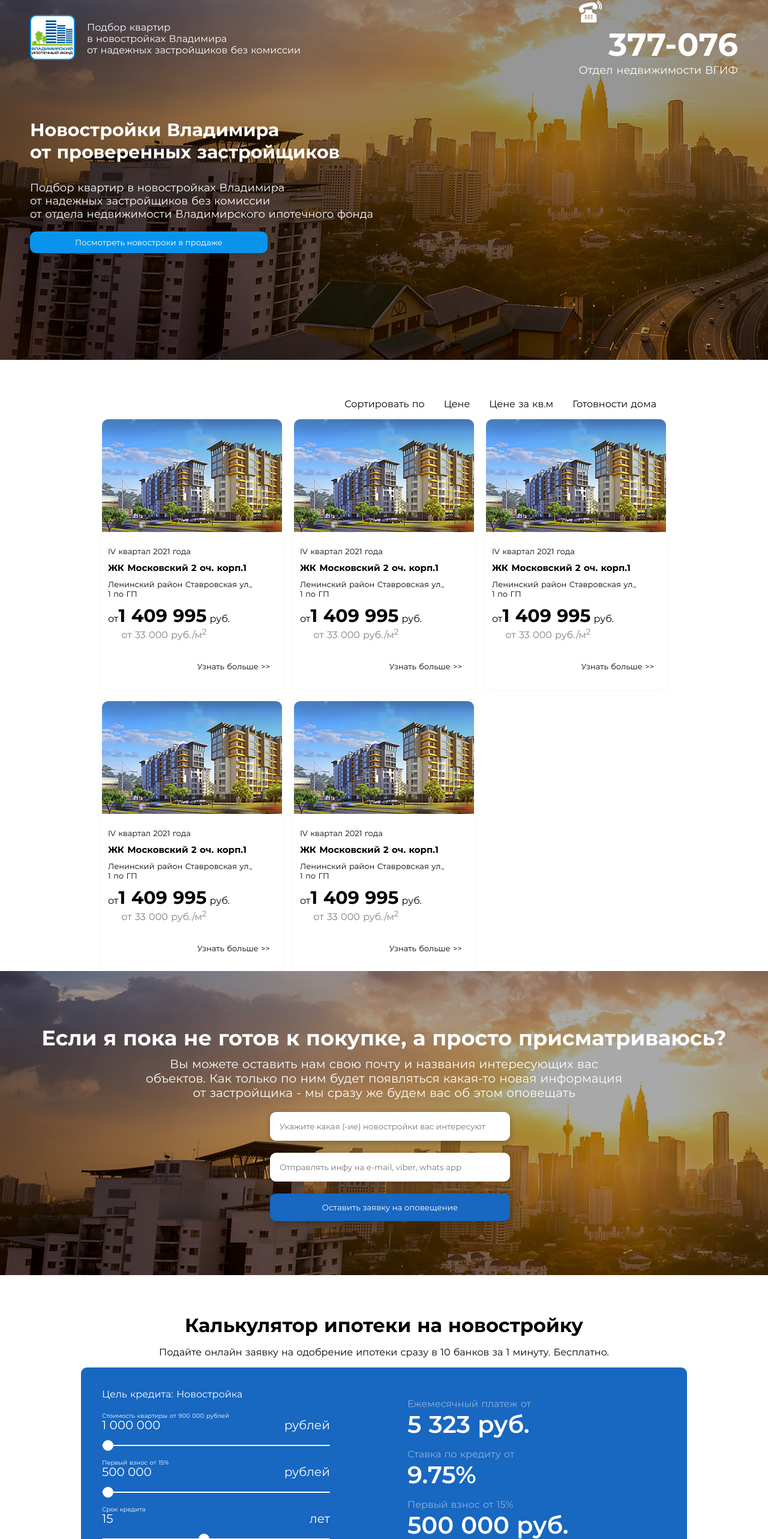
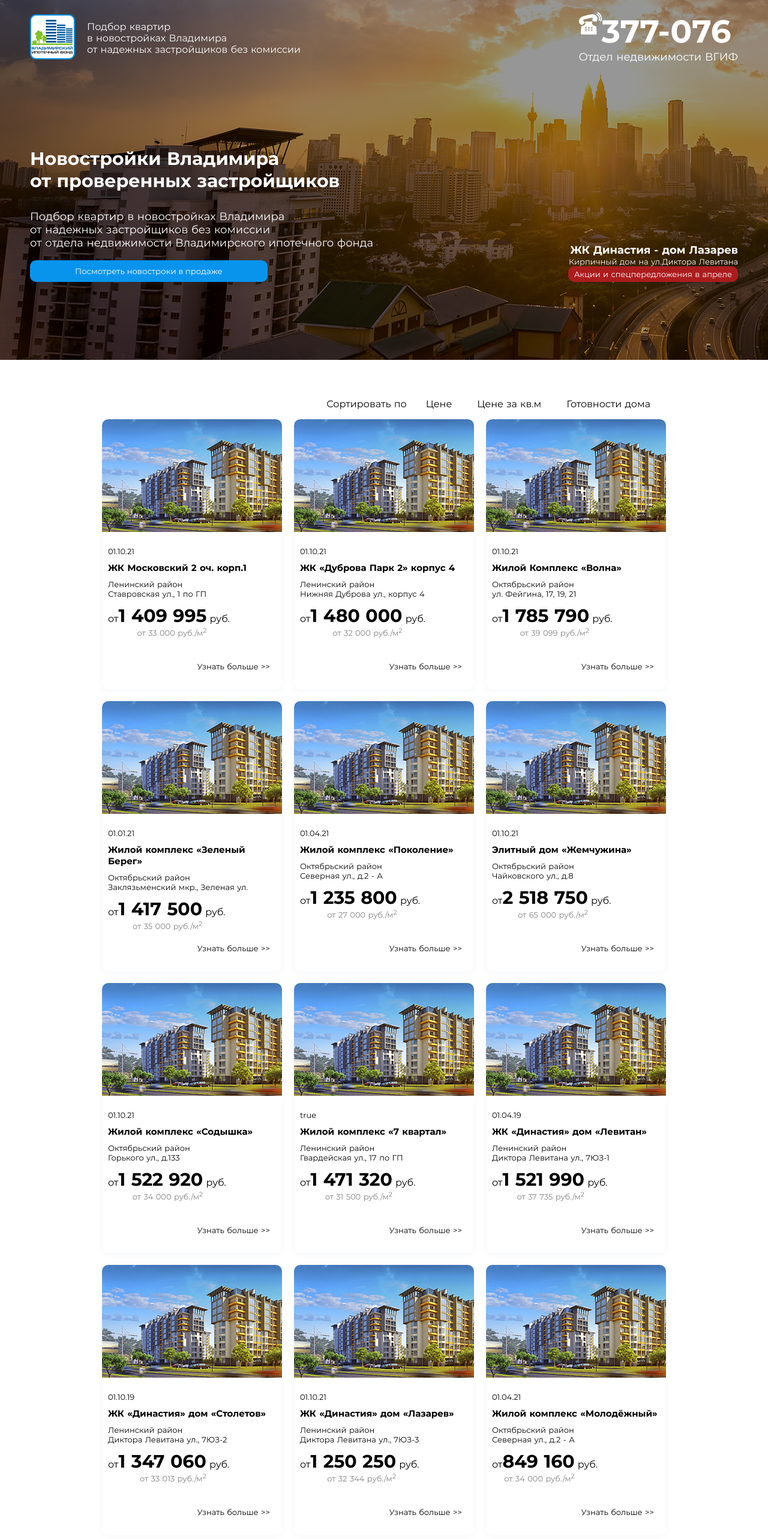
Before and after one commit to Naymi/catalogNuxt, a Nuxt app: page /catalog in a window 1280 px wide. Shown: the top 2566 px of the page at 60% size. Built offline with nearby package versions, Linux system fonts and the light colour scheme.

Commit message:
Ну тип json с жк на месте и сортировка есть

```diff
--- /dev/null
+++ b/assets/api/shks.json
@@ -0,0 +1,149 @@
+[
+ {
+  "sell": "01.10.21",
+  "name": "ЖК Московский 2 оч. корп.1",
+  "address": "Ленинский район<br> Ставровская ул., 1 по ГП",
+  "cost": 1409995,
+  "price": 33000
+ },
+ {
+  "sell": "01.10.21",
+  "name": "ЖК «Дуброва Парк 2» корпус 4",
+  "address": "Ленинский район<br> Нижняя Дуброва ул., корпус 4",
+  "cost": 1480000,
+  "price": 32000
+ },
+ {
+  "sell": "01.10.21",
+  "name": "Жилой Комплекс «Волна»",
+  "address": "Октябрьский район<br> ул. Фейгина, 17, 19, 21",
+  "cost": 1785790,
+  "price": 39099
+ },
+ {
+  "sell": "01.01.21",
+  "name": "Жилой комплекс «Зеленый Берег»",
+  "address": "Октябрьский район<br> Заклязьменский мкр., Зеленая ул.",
+  "cost": 1417500,
+  "price": 35000
+ },
+ {
+  "sell": "01.04.21",
+  "name": "Жилой комплекс «Поколение»",
+  "address": "Октябрьский район<br> Северная ул., д.2 - А",
+  "cost": 1235800,
+  "price": 27000
+ },
+ {
+  "sell": "01.10.21",
+  "name": "Элитный дом «Жемчужина»",
+  "address": "Октябрьский район<br> Чайковского ул., д.8",
+  "cost": 2518750,
+  "price": 65000
+ },
+ {
+  "sell": "01.10.21",
+  "name": "Жилой комплекс «Содышка»",
+  "address": "Октябрьский район<br> Горького ул., д.133",
+  "cost": 1522920,
+  "price": 34000
+ },
+ {
+  "sell": true,
+  "name": "Жилой комплекс «7 квартал»",
+  "address": "Ленинский район<br> Гвардейская ул., 17 по ГП",
+  "cost": 1471320,
+  "price": 31500
+ },
+ {
+  "sell": "01.04.19",
+  "name": "ЖК «Династия» дом «Левитан»",
+  "address": "Ленинский район<br> Диктора Левитана ул., 7ЮЗ-1",
+  "cost": 1521990,
+  "price": 37735
+ },
+ {
+  "sell": "01.10.19",
+  "name": "ЖК «Династия» дом «Столетов»",
+  "address": "Ленинский район<br> Диктора Левитана ул., 7ЮЗ-2",
+  "cost": 1347060,
+  "price": 33013
+ },
+ {
+  "sell": "01.10.21",
+  "name": "ЖК «Династия» дом «Лазарев»",
+  "address": "Ленинский район<br> Диктора Левитана ул., 7ЮЗ-3",
+  "cost": 1250250,
+  "price": 32344
+ },
+ {
+  "sell": "01.04.21",
+  "name": "Жилой комплекс «Молодёжный»",
+  "address": "Октябрьский район<br> Северная ул., д.2 - А",
+  "cost": 849160,
+  "price": 34000
+ },
+ {
+  "sell": "01.10.19",
+  "name": "ЖК «Добросельский-2»",
+  "address": "Фрунзенский район<br> Добросельская ул., д.186 - а",
+  "cost": 1017000,
+  "price": 38995
+ },
+ {
+  "sell": "01.10.22",
+  "name": " Добросельская ул., 186а 2 оч.",
+  "address": "Фрунзенский район<br> Добросельская ул., д.186 - а",
+  "cost": 1165500,
+  "price": 33000
+ },
+ {
+  "sell": "01.10.19",
+  "name": " Добросельская ул., 186а 1 оч.",
+  "address": "Фрунзенский район<br> Добросельская ул., д.186 - а",
+  "cost": 1383200,
+  "price": 34500
+ },
+ {
+  "sell": "01.10.19",
+  "name": "Клубный дом «da Vinci»",
+  "address": "Октябрьский район<br> Сакко и Ванцетти ул., д.26",
+  "cost": 4481250,
+  "price": 75000
+ },
+ {
+  "sell": "01.10.21",
+  "name": "ЖК «Северный» 2 оч. корп.9",
+  "address": "Октябрьский район<br> 1-я Пионерская ул., 82 (9 по ГП)",
+  "cost": 1225500,
+  "price": 43000
+ },
+ {
+  "sell": "01.10.19",
+  "name": "ЖК «Северный» 1 оч. корп.1",
+  "address": "Октябрьский район<br> Фейгина ул., д.1 ГП",
+  "cost": 1242000,
+  "price": 40600
+ },
+ {
+  "sell": "01.04.19",
+  "name": "Дом на 1-ом Толмачевском проезде",
+  "address": "Ленинский район<br> 1-й Толмачевский прд., д.5 - А",
+  "cost": 2004100,
+  "price": 49000
+ },
+ {
+  "sell": true,
+  "name": "Жилой дом на ул. Ломоносова",
+  "address": "Ленинский район<br> Ломоносова ул., 10 А",
+  "cost": 2900000,
+  "price": 65909
+ },
+ {
+  "sell": true,
+  "name": "Жилой дом на ул. Учительская",
+  "address": "Ленинский район<br> Учительская ул., д.7",
+  "cost": 2825000,
+  "price": 45000
+ }
+]
--- a/assets/sass/head.sass
+++ b/assets/sass/head.sass
@@ -4,18 +4,18 @@
   height: 600px
 
   background: url('~static/img/header-back.png')
+  &-head
+    width: 100%
+    padding-top: 20px
   &-logo
     &__description
       margin-left: 20px
   &-content
-    display: flex
-    align-items: center
-
     height: 100%
-    margin-top: 40px
+    margin-top: 10px
     .description
       &-head
-        margin: 1em 0
+        margin-bottom: 1em
       &-content
         margin: 1em 0
   &-btn
--- a/assets/sass/service/_grid.sass
+++ b/assets/sass/service/_grid.sass
@@ -24,3 +24,5 @@
 .align
   &-center
     align-items: center
+  &-end
+    align-items: flex-end
--- a/assets/sass/shks.sass
+++ b/assets/sass/shks.sass
@@ -2,31 +2,40 @@
   margin-top: 3em
   &-sort
     &__item, &__label
+      margin: .5em
       padding: .5em
-      margin: .5em
     &__item
       cursor: pointer
+      user-select: none
   &-content
     display: grid
+
     grid-gap: 20px
     grid-template-columns: repeat(auto-fill, 300px)
 .shk
-  box-shadow: 0 2px 11px 1px rgba(133, 156, 179, 0.07)
+  position: relative
+
+  overflow: hidden
+
+  height: 450px
+
   border-radius: 10px
   background-color: #ffffff
-  position: relative
-  height: 450px
-  overflow: hidden
+  box-shadow: 0 2px 11px 1px rgba(133, 156, 179, 0.07)
+
   perspective: 10000px
   &-price
+    position: absolute
     top: 100%
     right: 0
+
     margin-bottom: 100%
-    position: absolute
+
+    font-size: 13px
   &-ref
     position: absolute
+    right: 20px
     bottom: 20px
-    right: 20px
   &-content
     padding: 10px
     > *
@@ -36,11 +45,13 @@
     &__divider
       width: 40%
       height: 5px
+
       border-radius: 3px
       background-color: #ffffff
     > *
       margin: 15px 0
     &__btn
+      padding: 15px 40px
+
+      border-radius: 10px
       background-color: #0894ed
-      padding: 15px 40px
-      border-radius: 10px
--- a/components/catalog/header.vue
+++ b/components/catalog/header.vue
@@ -1,6 +1,10 @@
 <template lang="pug">
 header.header.color-white
-  .container.box-center
+  .container.box-center.flex.flex-column(
+    style={
+      height: '100%',
+    }
+  )
     .header-head.flex.box-center.align-center.justify-between
       .header-logo.flex.align-center
         .header-logo__img
@@ -10,13 +14,18 @@
           в новостройках Владимира<br>
           от надежных застройщиков без комиссии
       .contacts
-        .wrapper
+        .wrapper.flex
           .contacts-icon
             img(src="/img/phone.svg", alt="")
           .contacts-phone.fz53.bold.text-right 377-076
         .contacts-description.fz18 Отдел недвижимости ВГИФ
-    .header-content
-      .header-description
+    .header-content.flex.space-between.align-center
+      .flex.justify-between(
+        style={
+          width: '100%'
+        }
+      )
+        .header-section
           .description-head.fz30.bold.
             Новостройки Владимира <br>
             от проверенных застройщиков
@@ -25,4 +34,18 @@
             от надежных застройщиков без комиссии <br>
             от отдела недвижимости Владимирского ипотечного фонда
           button.header-btn.color-white Посмотреть новостроки в продаже
+        .header-section.flex.justify-right.flex-column.align-end.justify-right
+          .fz18.bold ЖК Династия - дом Лазарев
+          .fz13 Кирпичный дом на ул.Диктора Левитана
+          a.color-white.fz13(
+            href='//жк-династия33.рф/promo.html'
+            target='blank'
+            style={
+              padding: '5px 10px',
+              background: 'red',
+              boxShadow: '0 3px 8px 1px rgba(46, 41, 42, 0.31)',
+              borderRadius: '10px',
+              backgroundColor: '#ac1c1d'
+            }
+          ) Акции и спецпередложения в апреле
 </template>
--- a/components/catalog/main.vue
+++ b/components/catalog/main.vue
@@ -1,16 +1,25 @@
 <template lang="pug">
 .main
-  shks
+  shks(
+    :data='shksdata'
+  )
   unready
 </template>
 
 <script>
 import shks from '~/components/catalog/shks'
 import unready from '~/components/catalog/unready'
+import shksdata from '~/assets/api/shks.json'
+console.log('shksdata :', shksdata)
 export default {
   components: {
     unready,
     shks
+  },
+  data() {
+    return {
+      shksdata
+    }
   }
 }
 </script>
--- a/components/catalog/shks.vue
+++ b/components/catalog/shks.vue
@@ -3,27 +3,42 @@
   .shks-head
     .shks-sort.flex.justify-right
       .shks-sort__label Сортировать по
-      .shks-sort__item Цене
-      .shks-sort__item Цене за кв.м
-      .shks-sort__item Готовности дома
+      .shks-sort__item(
+        @click='sort("cost")',
+      ) Цене
+        .icon-down(
+          :class = 'sorter.col === "cost" ? sorter.desc ? "visible" : "visible active" : ""'
+        )
+      .shks-sort__item(
+        @click='sort("price")',
+      ) Цене за кв.м
+        .icon-down(
+          :class = 'sorter.col === "price" ? sorter.desc ? "visible" : "visible active" : ""'
+        )
+      .shks-sort__item(
+        @click='sort("sell")',
+      ) Готовности дома
+        .icon-down(
+          :class = 'sorter.col === "sell" ? sorter.desc ? "visible" : "visible active" : ""'
+        )
   .shks-content
-    - for (let i = 0; i++ < 5;)
-        .shk
+    .shk(v-for='shk in shks')
       .shk-img
         img(src="/img/shks/1.jpg", alt="")
       .shk-content
-            .shk-ready.fz13(data-key='ready') IV квартал 2021 года
-            .shk-title.bold.fz15 ЖК Московский 2 оч. корп.1
-            .shk-address.fz13 Ленинский&nbsp;район Ставровская&nbsp;ул., 1&nbsp;по&nbsp;ГП
+        .shk-ready.fz13(data-key='ready') {{ shk.sell}}
+        .shk-title.bold.fz15 {{shk.name}}
+        .shk-address.fz13(v-html='shk.address')
         .shk-cost
           span от
-              div(style={
+          div(
+            style={
               display: 'inline-block',
               position: 'relative'
             }
           )
-                b.fz30.bold(data-key='cost') 1 409 995
-                .color-gray.shk-price(data-key='price') от 33 000 руб./м#[sup 2]
+            b.fz30.bold(data-key='cost') {{ shk.cost.toLocaleString('ru') }}
+            .color-gray.shk-price(data-key='price') от {{ shk.price.toLocaleString('ru') }} руб./м#[sup 2]
           span  руб.
         div.text-right.shk-ref.fz13
           a(href='#' target='blank') Узнать больше >>
@@ -38,3 +53,63 @@
 //-   button(tabindex=-1).shk-back__btn.color-white.back-blue.cursor-pointer Рассчитать ипотеку
 
 </template>
+
+<style lang="sass" scoped>
+.icon-down
+  display: inline-block
+  visibility: hidden
+
+  width: 10px
+  height: 50%
+
+  transition: .2s all
+
+  background: gray
+
+  clip-path: polygon(50% 100%, 0 0, 100% 0)
+  &.visible
+    visibility: visible
+  &.active
+    transform: rotateZ(180deg)
+</style>
+
+<script>
+export default {
+  props: {
+    data: Array
+  },
+  computed: {
+    shks() {
+      return this.data.sort((a, b) => {
+        if (this.sorter.col === 'sell') {
+          a = a === true ? Infinity : new Date(a.sell)
+          b = b === true ? Infinity : new Date(b.sell)
+        } else {
+          a = a[this.sorter.col]
+          b = b[this.sorter.col]
+        }
+        if (this.sorter.desc) {
+          return a > b ? -1 : a < b ? 1 : 0
+        } else {
+          return a < b ? -1 : a > b ? 1 : 0
+        }
+      })
+    }
+  },
+  methods: {
+    sort(v) {
+      this.sorter.col == v
+        ? (this.sorter.desc = !this.sorter.desc)
+        : (this.sorter.col = v) && (this.sorter.desc = false)
+    }
+  },
+  data() {
+    return {
+      sorter: {
+        col: false,
+        desc: false
+      }
+    }
+  }
+}
+</script>
```
Lines whose indentation alone changed are shown as unchanged.
